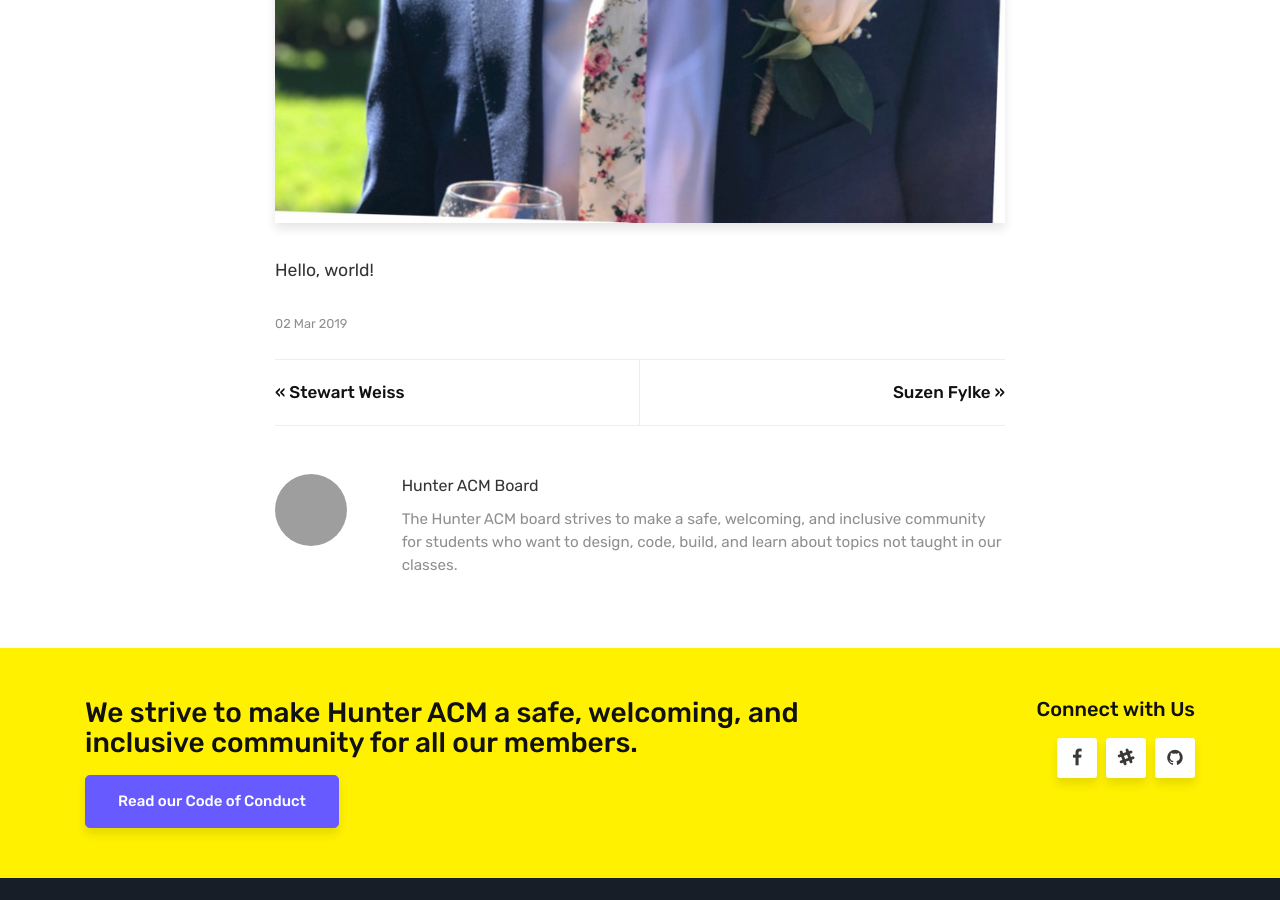
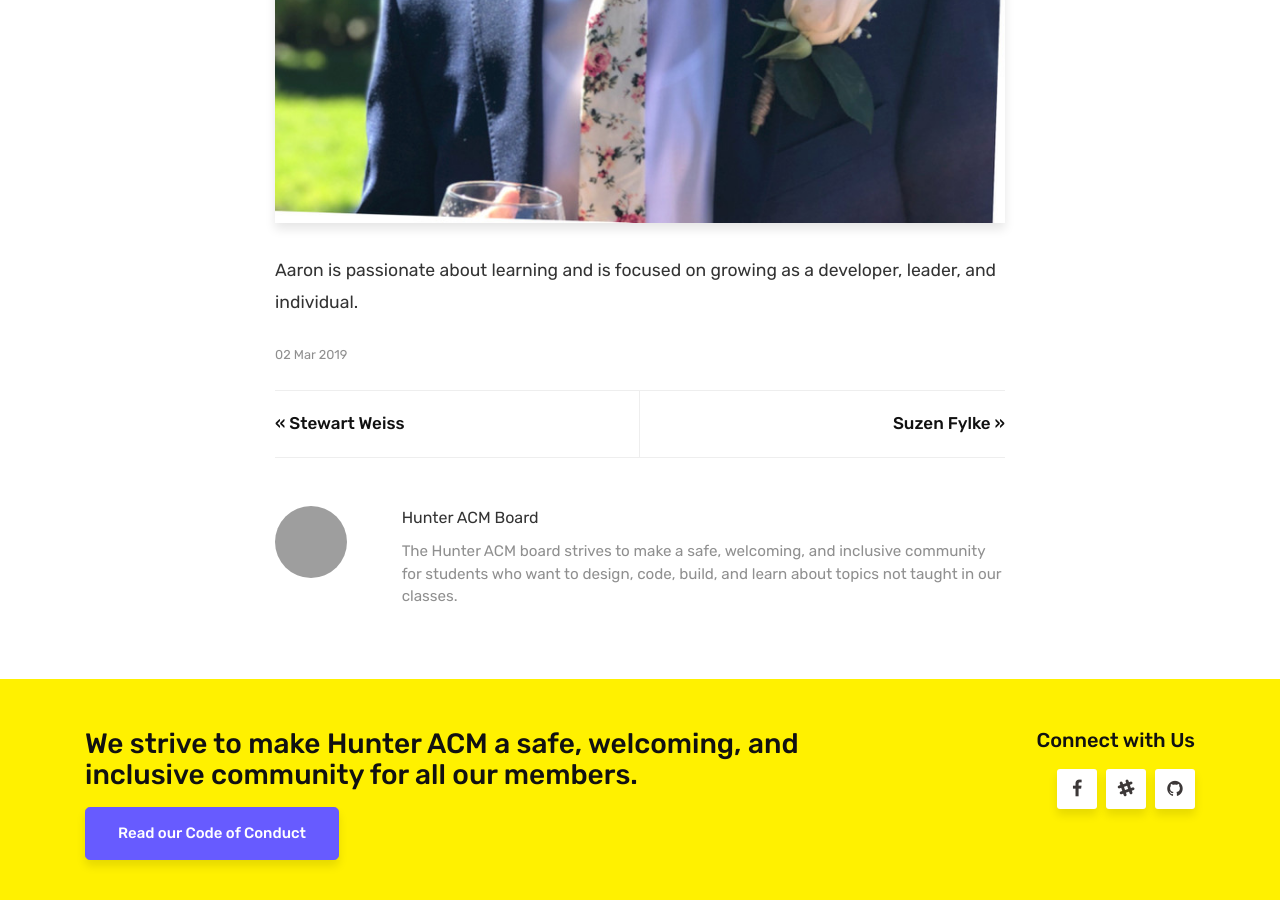
Before and after one commit to hunteracm/hunteracm.github.io, a Jekyll site: the page built from _posts/2019-03-02-aarontaveras.md, in a window 1280 px wide and 900 px high, scrolled down 798 px. Built offline with Jekyll 4.4.1, drawn with Linux system fonts in a browser that asks for light colours; grey boxes are pictures that could not be loaded.

Commit message:
add aaron bio

```diff
--- a/_posts/2019-03-02-aarontaveras.md
+++ b/_posts/2019-03-02-aarontaveras.md
@@ -7,4 +7,4 @@ image: assets/images/aarontaveras.png
 memberprofile: true
 ---
 
-Hello, world!
+Aaron is passionate about learning and is focused on growing as a developer, leader, and individual.
```
